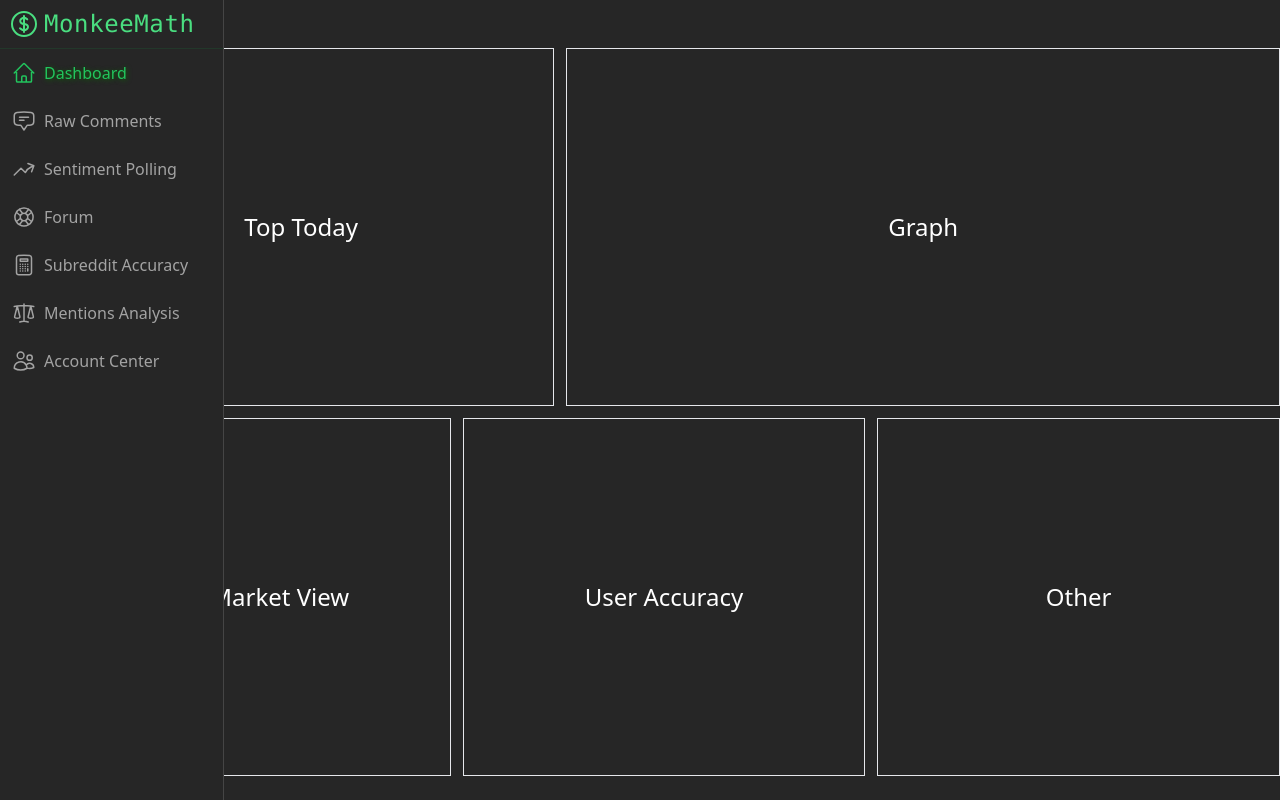
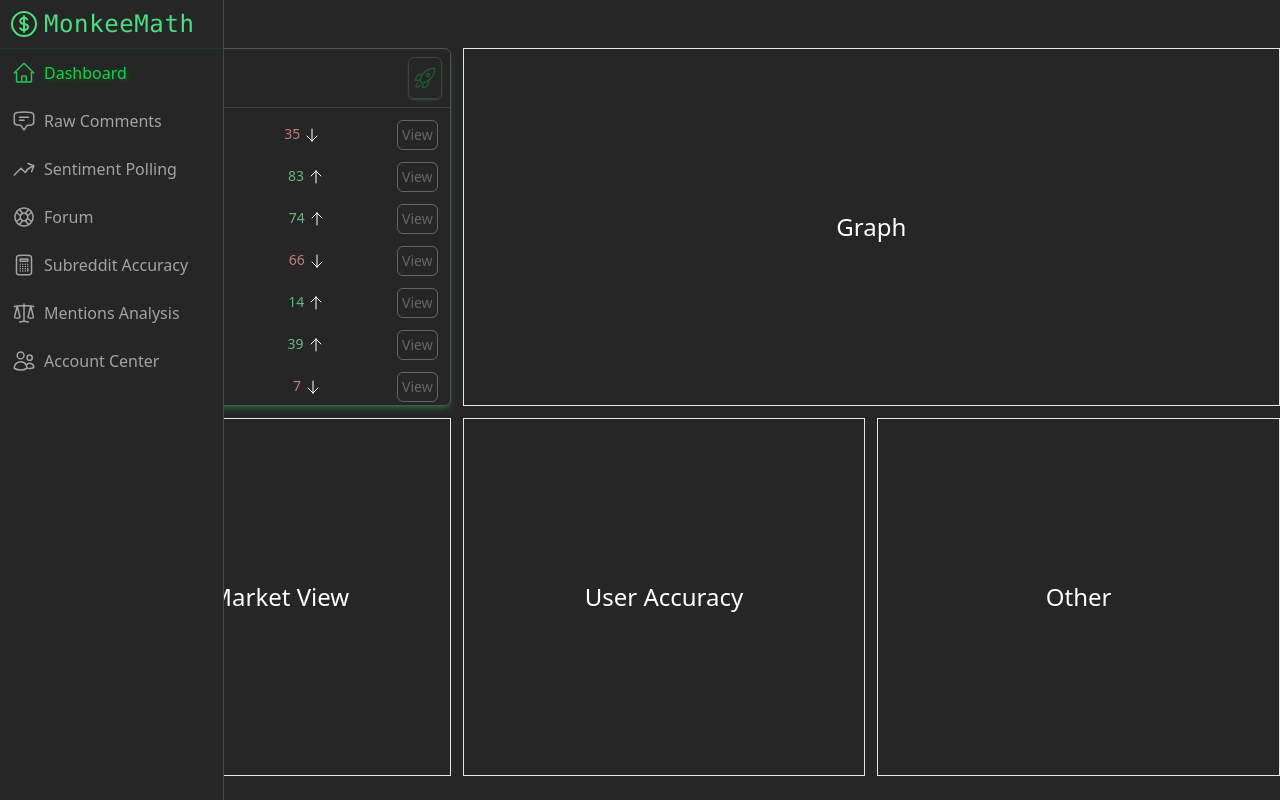
Before and after one commit to joshrudesill/MM-design, a Next.js app: page / in a window 1280 px wide. Built offline with nearby package versions, Linux system fonts and the light colour scheme.

Commit message:
top today

```diff
--- /dev/null
+++ b/components/topToday.js
@@ -0,0 +1,34 @@
+import {
+  RocketLaunchIcon,
+  ArrowDownIcon,
+  ArrowUpIcon,
+} from "@heroicons/react/24/outline";
+import TopTodayItem from "./topTodayItem";
+const TopToday = () => {
+  return (
+    <>
+      <div className="flex flex-col h-full">
+        <div className="flex justify-between border-b border-neutral-700 ">
+          <p
+            style={{ textShadow: "#0c6900 1px 1px 5px" }}
+            className="text-neutral-400 p-2 font-extralight text-md m-2 border rounded-md border-neutral-700 shadow-green-500/30 shadow-sm"
+          >
+            Top Today
+          </p>
+          <div
+            style={{ textShadow: "#0c6900 1px 1px 5px" }}
+            className="text-white p-1 flex justify-center text-lg m-2 border rounded-md border-neutral-700 shadow-green-500/30 shadow-sm"
+          >
+            <RocketLaunchIcon className="h-6 my-auto animate-pulse text-green-600/50" />
+          </div>
+        </div>
+        <div className="flex flex-col overflow-x-scroll text-sm gap-1 mt-2">
+          {[...Array(100).keys()].map((e) => (
+            <TopTodayItem key={e} />
+          ))}
+        </div>
+      </div>
+    </>
+  );
+};
+export default TopToday;
--- /dev/null
+++ b/components/topTodayItem.js
@@ -0,0 +1,58 @@
+import {
+  RocketLaunchIcon,
+  ArrowDownIcon,
+  ArrowUpIcon,
+} from "@heroicons/react/24/outline";
+import { useEffect, useState } from "react";
+const TopTodayItem = () => {
+  const [symbol, setSymbol] = useState("");
+  const [pos, setPos] = useState("");
+  const [growth, setGrowth] = useState("");
+  const [dir, setDir] = useState([false, true]);
+  useEffect(() => {
+    const alphabet = "QWERTYUIOPASDFGHJKLZXCVBNM";
+    let preSymbol = "";
+    preSymbol += alphabet[Math.floor(Math.random() * 26)];
+    preSymbol += alphabet[Math.floor(Math.random() * 26)];
+    preSymbol += alphabet[Math.floor(Math.random() * 26)];
+
+    let prePos = Math.floor(Math.random() * 100);
+    let preGrowth = Math.floor(Math.random() * 100);
+    let preDir = [
+      Math.random() > 0.5 ? true : false,
+      Math.random() > 0.5 ? true : false,
+    ];
+    setSymbol(preSymbol);
+    setPos(prePos);
+    setGrowth(preGrowth);
+    setDir(preDir);
+  }, []);
+  return (
+    <div className="flex flex-row justify-between px-3 py-1 hover:bg-slate-600">
+      <p className="text-neutral-200/70 font-bold p-1">{symbol}</p>
+      <p
+        className={`${
+          dir[0] ? "text-green-300/70 p-1" : "text-red-300/70 p-1"
+        }`}
+      >{`${dir[0] ? "+" : "-"}${growth}%`}</p>
+      <div className="flex flex-row">
+        <p
+          className={`${
+            dir[1] ? "text-green-300/70 p-1" : "text-red-300/70 p-1"
+          }`}
+        >
+          {pos}
+        </p>
+        {dir[1] ? (
+          <ArrowUpIcon className="h-4 my-auto text-white" />
+        ) : (
+          <ArrowDownIcon className="h-4 my-auto text-white" />
+        )}
+      </div>
+      <div className=" border p-1 rounded-md border-neutral-400/50  hover:bg-green-300/60 hover:text-black text-neutral-400/50 transition ease-in-out delay-150 cursor-pointer hover:-translate-y-1 hover:scale-110 duration-300">
+        View
+      </div>
+    </div>
+  );
+};
+export default TopTodayItem;
--- a/pages/index.js
+++ b/pages/index.js
@@ -1,36 +1,29 @@
 import Graph from "@/components/graph";
 import Sidebar from "@/components/sidebar";
-import {
-  MagnifyingGlassIcon,
-  EllipsisVerticalIcon,
-  InformationCircleIcon,
-  RocketLaunchIcon,
-  ArrowUpRightIcon,
-  ArrowDownRightIcon,
-} from "@heroicons/react/24/outline";
+import TopToday from "@/components/topToday";
+
 import { useRef } from "react";
 export default function Home() {
-  const boxRef = useRef(null);
   return (
     <>
       <Sidebar />
       <div className="container mx-auto">
-        <div className="grid ml-12 pt-12 pb-6 grid-rows-6 grid-cols-12 gap-3 h-screen">
-          <div className="border row-span-3 col-span-5 flex justify-center">
-            <p className="text-white text-2xl my-auto mx-auto">Top Today</p>
+        <div className="grid ml-12 pt-12 pb-6 grid-rows-6 grid-cols-12 gap-3 sm:h-screen">
+          <div className="border rounded-md border-neutral-600 shadow-green-500/30 hover:shadow-green-400/80 shadow-md row-span-3 md:col-span-4 col-span-full sm:col-span-6 ">
+            <TopToday />
           </div>
-          <div className="border row-span-3 col-span-7 flex justify-center">
+          <div className="border row-span-3 col-span-8 justify-center hidden md:flex">
             <p className="text-white text-2xl my-auto mx-auto">Graph</p>
           </div>
-          <div className="border row-span-3 col-span-4 flex justify-center">
+          <div className="border row-span-3 md:col-span-4 col-span-full sm:col-span-6  flex justify-center">
             <p className="text-white text-2xl my-auto mx-auto">
               Total Market View
             </p>
           </div>
-          <div className="border row-span-3 col-span-4 flex justify-center">
+          <div className="border row-span-3 md:col-span-4 col-span-full sm:col-span-6  flex justify-center">
             <p className="text-white text-2xl my-auto mx-auto">User Accuracy</p>
           </div>
-          <div className="border row-span-3 col-span-4 flex justify-center">
+          <div className="border row-span-3 md:col-span-4 col-span-full sm:col-span-6  flex justify-center">
             <p className="text-white text-2xl my-auto mx-auto">Other</p>
           </div>
         </div>
```
